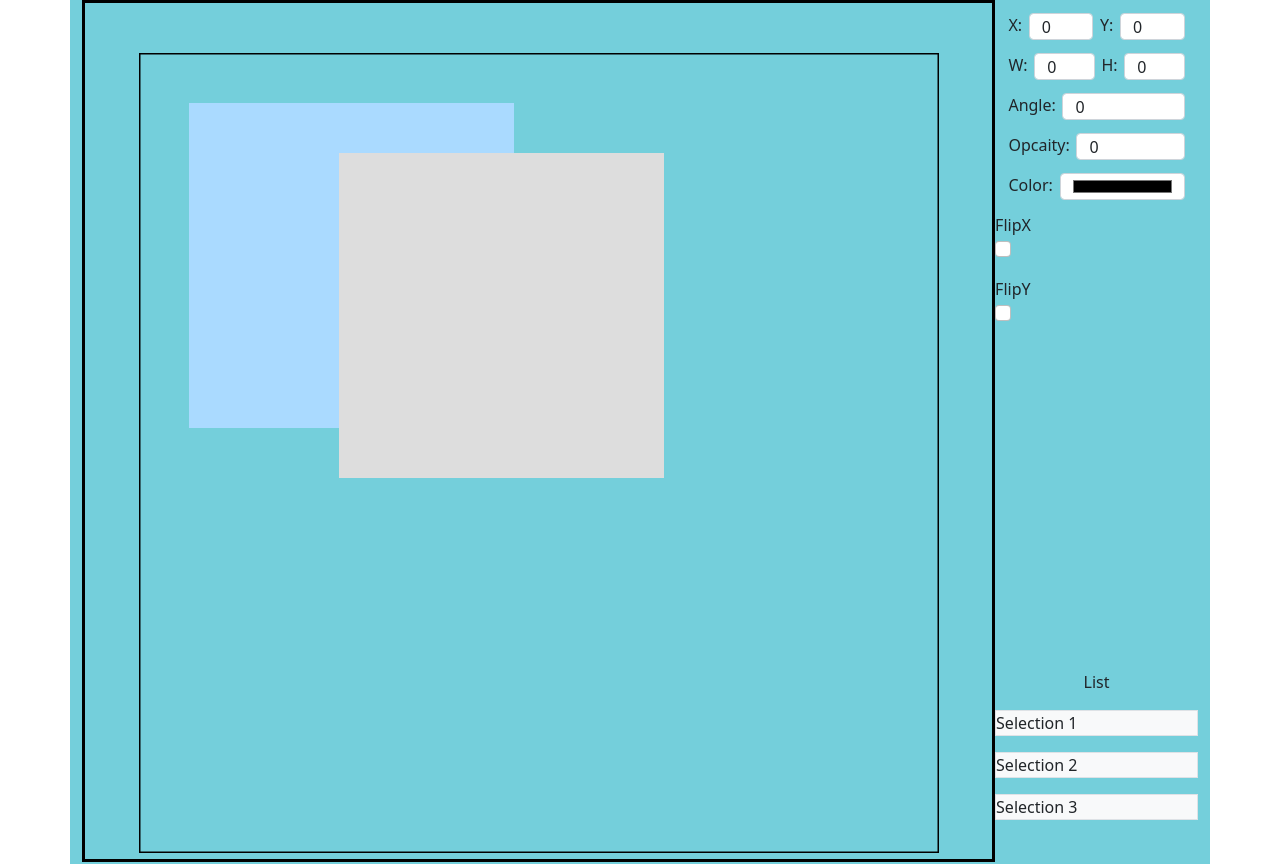
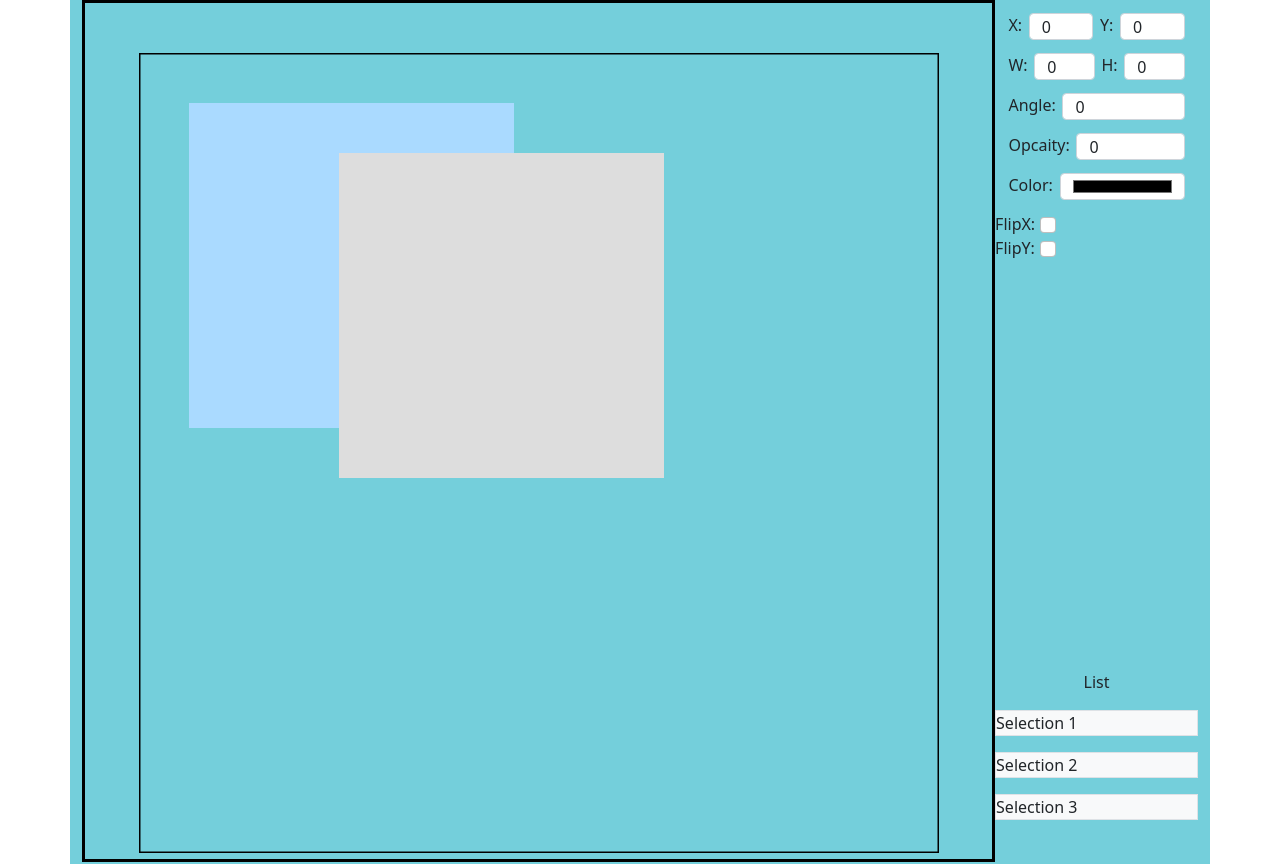
Before and after one commit to goldentoaste/bf1EmblemMaker, a React (Create React App) app in the folder emblem_maker/: page / in a window 1280 px wide. Shown: the top 864 px of the page. Built offline with nearby package versions, Linux system fonts and the light colour scheme.

Commit message:
Button fix (2)

```diff
--- a/emblem_maker/src/App.css
+++ b/emblem_maker/src/App.css
@@ -97,3 +97,22 @@ p{
 .list{
   background-color:pink;
 }
+
+
+.text{
+
+  float: left; margin-top: -1px; margin-bottom:-1px;
+}
+
+.checkbox{
+  margin-left: 45px;
+}
+
+.text2{
+
+  float: left; margin-top: -1px; margin-bottom:-1px;
+}
+
+.checkbox2{
+  margin-left: 45px;
+}
--- a/emblem_maker/src/App.js
+++ b/emblem_maker/src/App.js
@@ -10,6 +10,8 @@ import CanvasController from './canvasController';
 import { CanvasObj, Vector2 } from './canvasObj';
 import Canvas from './canvas';
 import Form from 'react-bootstrap/Form'
+import Image from 'react-bootstrap/Image'
+
 
 const print = (...item) => {
     console.log(...item)
@@ -163,19 +165,31 @@ function App() {
                                 }
                             />
                         </div>
-                        <Form>
+                        <Form >
+                            <div className='text'>
+                            <label>FlipX: </label>
+                            </div>
+                                <div className='checkbox'>
+                            {['checkbox'].map((type) => (
+
+
+                                   <Form.Check/>
+
+                            ))}
+                            </div>
+                                <div className='text2'>
+                                     <label>FlipY: </label>
+
+                                </div>
+
+                                <div className='checkbox2'>
                             {['checkbox'].map((type) => (
                                 <div className="mb-3">
-                                    <label>FlipX</label>
+
                                    <Form.Check/>
                                 </div>
                             ))}
-                            {['checkbox'].map((type) => (
-                                <div className="mb-3">
-                                    <label>FlipY</label>
-                                   <Form.Check/>
-                                </div>
-                            ))}
+                            </div>
                         </Form>
                     </div>
                     <div class="List">
@@ -190,7 +204,7 @@ function App() {
                         <p>Shapes</p>
 
                         <ButtonGroup className="sm">
-                            <Button >SVG Shape 1</Button>
+                            <Button>SVG Shape 1</Button>
                             <Button >SVG Shape 2</Button>
                             <Button >SVG Shape 3</Button>
                         </ButtonGroup>
```
